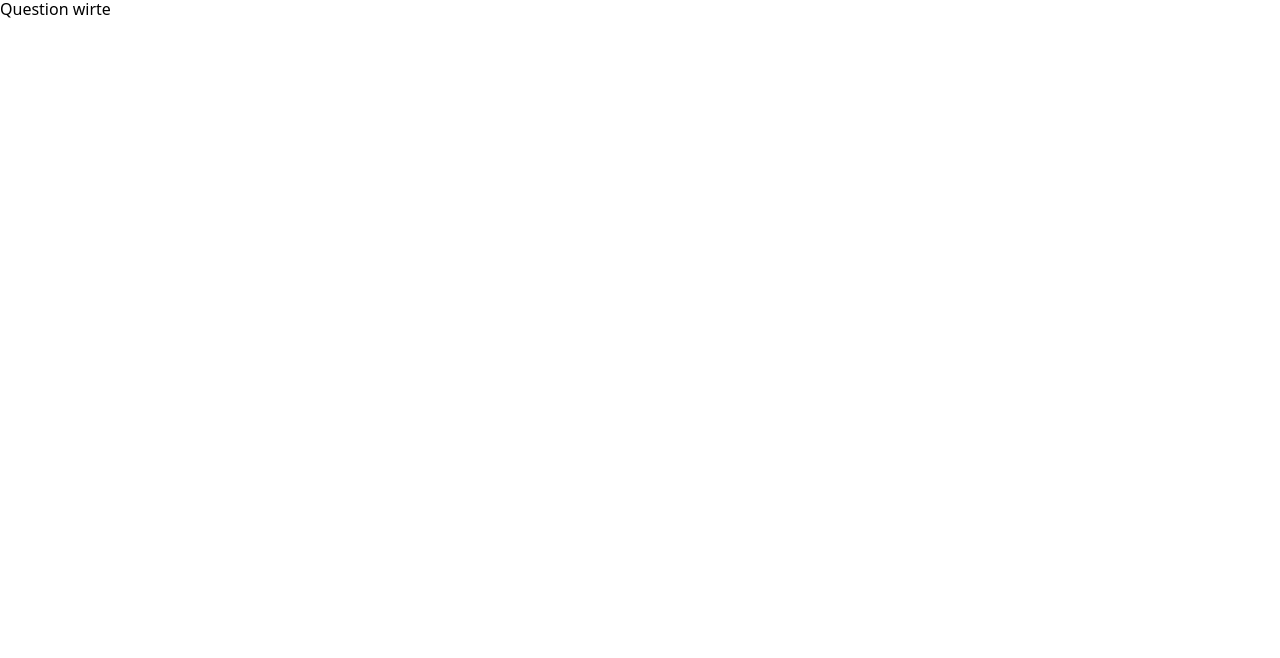
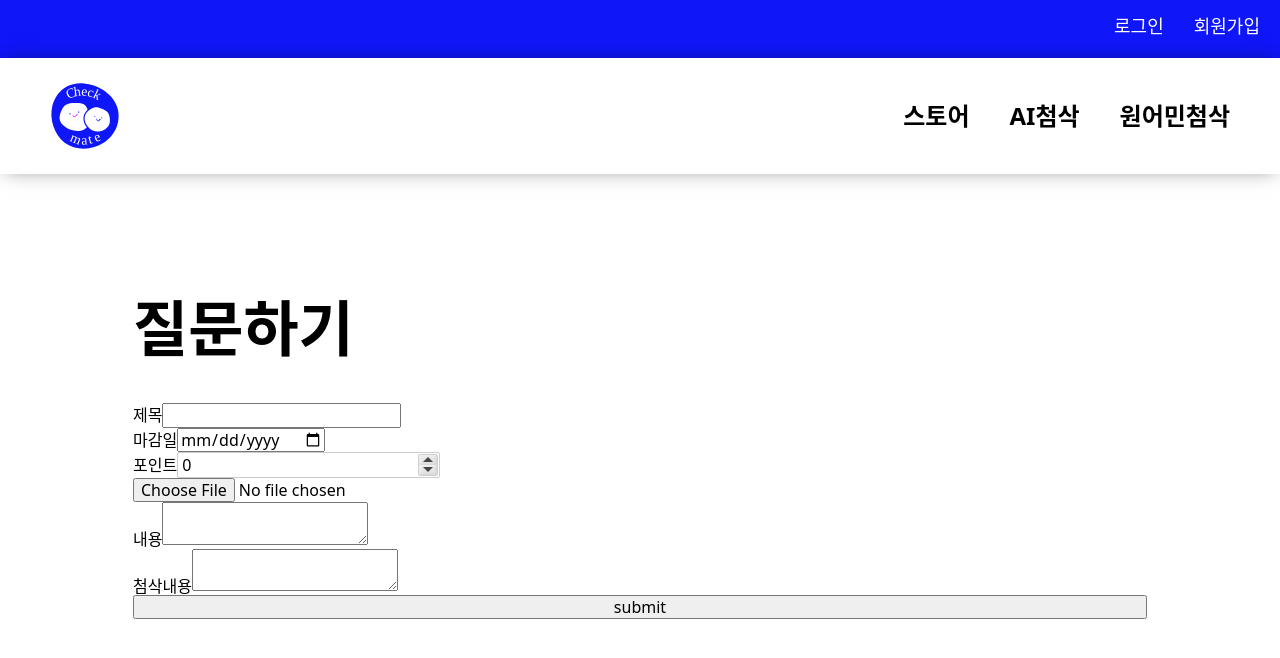
Before and after one commit to sewonkimm/Checkmate, a React (Create React App) app in the folder frontend/: page /question/write in a window 1280 px wide. Shown: the top 658 px of the page. Built offline with nearby package versions, Linux system fonts and the light colour scheme; no server answers; a web font is replaced by a local one.

Commit message:
feat: 🍎 질문하기 input 구현
✅ Closes: #S04P31A106-155

```diff
--- a/frontend/package.json
+++ b/frontend/package.json
@@ -11,6 +11,7 @@
     "@types/node": "^12.0.0",
     "@types/react": "^17.0.0",
     "@types/react-dom": "^17.0.0",
+    "@types/react-numeric-input": "^2.2.3",
     "@types/react-router-dom": "^5.1.7",
     "@types/react-select": "^4.0.15",
     "@types/react-transition-group": "^4.4.1",
@@ -20,6 +21,7 @@
     "jwt-decode": "^3.1.2",
     "react": "^17.0.2",
     "react-dom": "^17.0.2",
+    "react-numeric-input": "^2.2.3",
     "react-redux": "^7.2.4",
     "react-router-dom": "^5.2.0",
     "react-scripts": "4.0.3",
--- a/frontend/src/QuestionWrite/index.tsx
+++ b/frontend/src/QuestionWrite/index.tsx
@@ -1,7 +1,98 @@
-import React from 'react';
+import React, { useState } from 'react';
+import styled from 'styled-components';
+import NumericInput from 'react-numeric-input';
+import SubHeader from '../components/SubHeader';
+import Header from '../components/Header';
 
 const QuestionWrite: React.FC = () => {
-  return <div>Question wirte</div>;
+  const [title, setTitle] = useState<string>('');
+  const [deadLine, setDeadLine] = useState<string>('');
+  const [point, setPoint] = useState<number>(0);
+  const [file, setFile] = useState<File | null>();
+  const [content, setContent] = useState<string>('');
+  const [reviewContent, setReviewContent] = useState<string>('');
+
+  const handleTitleChange = (e: React.ChangeEvent<HTMLInputElement>) => {
+    setTitle(e.target.value);
+  };
+
+  const handleDeadLineChange = (e: React.ChangeEvent<HTMLInputElement>) => {
+    setDeadLine(e.target.value);
+  };
+
+  const handlePointChange = (value: any) => {
+    setPoint(value);
+  };
+
+  const handleFileChange = (e: React.ChangeEvent<HTMLInputElement>) => {
+    if (e.target.files) {
+      setFile(e.target.files[0]);
+    }
+  };
+
+  const handleContentChange = (e: React.ChangeEvent<HTMLTextAreaElement>) => {
+    setContent(e.target.value);
+  };
+
+  const handleReviewContentChange = (e: React.ChangeEvent<HTMLTextAreaElement>) => {
+    setReviewContent(e.target.value);
+  };
+
+  const handleOnSubmit = () => {
+    console.log('제출');
+  };
+
+  return (
+    <>
+      <SubHeader />
+      <Header />
+
+      <WriteContainer>
+        <PageTitle>질문하기</PageTitle>
+
+        <Form onSubmit={handleOnSubmit}>
+          <label>
+            제목
+            <input type="text" value={title} onChange={handleTitleChange} />
+          </label>
+          <label>
+            마감일
+            <input type="date" value={deadLine} onChange={handleDeadLineChange} />
+          </label>
+          <label>
+            포인트
+            <NumericInput min={0} step={100} value={point} onChange={handlePointChange} />
+          </label>
+          <input type="file" accept="image/*,.pdf,.doc,.docx,.xls,.xlsx" onChange={handleFileChange} />
+          <label>
+            내용
+            <textarea value={content} onChange={handleContentChange} />
+          </label>
+          <label>
+            첨삭내용
+            <textarea value={reviewContent} onChange={handleReviewContentChange} />
+          </label>
+          <input type="submit" value="submit" />
+        </Form>
+      </WriteContainer>
+    </>
+  );
 };
 
+const WriteContainer = styled.div`
+  width: 100%;
+  padding: 80px 133px;
+`;
+
+const PageTitle = styled.h1`
+  margin-bottom: 40px;
+  color: ${({ theme }) => theme.colors.black};
+  font-size: ${({ theme }) => theme.fontSizes.h1};
+`;
+
+const Form = styled.form`
+  display: flex;
+  flex-direction: column;
+`;
+
 export default QuestionWrite;
```
Also changed, not shown: 2 other files (tests, documents, lock files or other folders).
